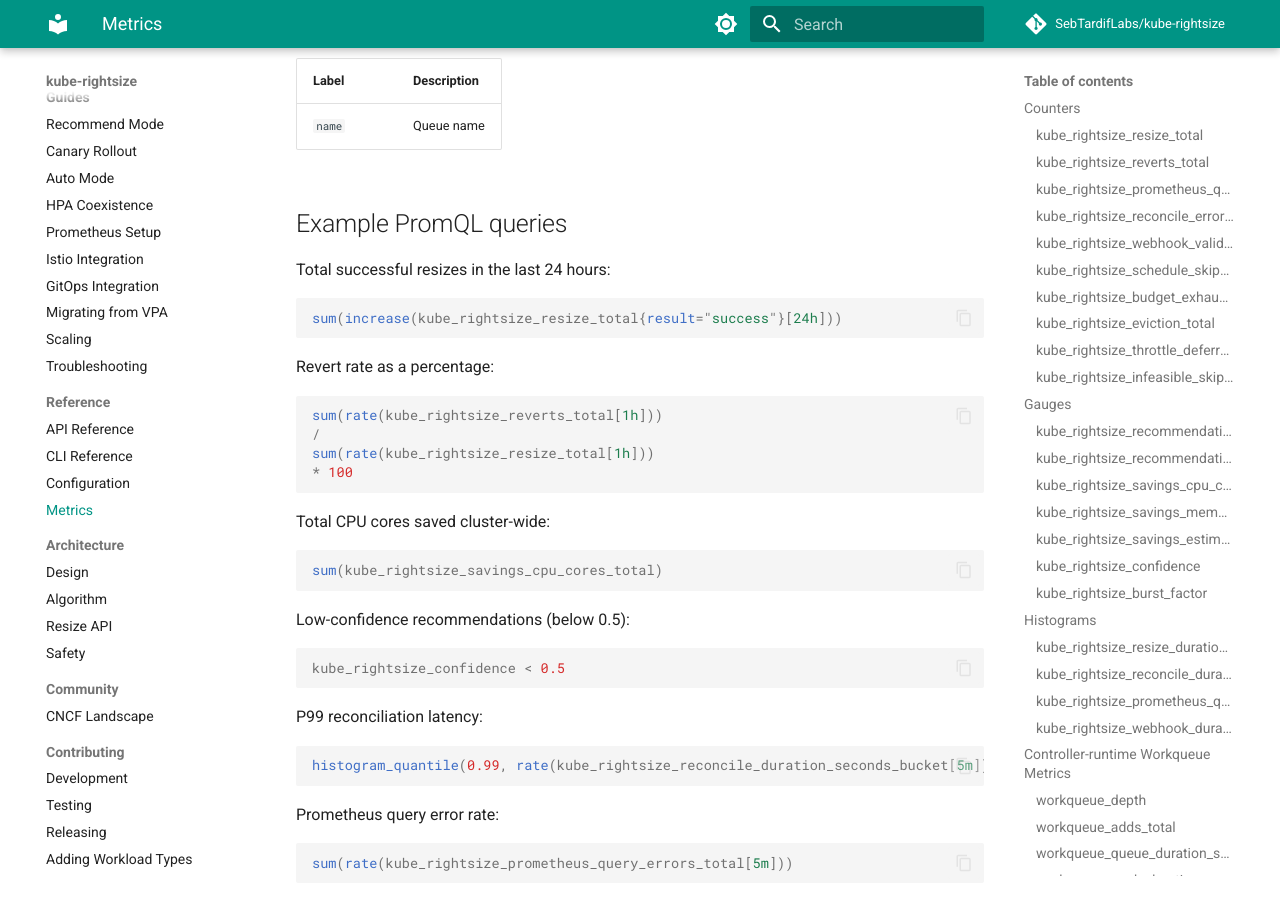
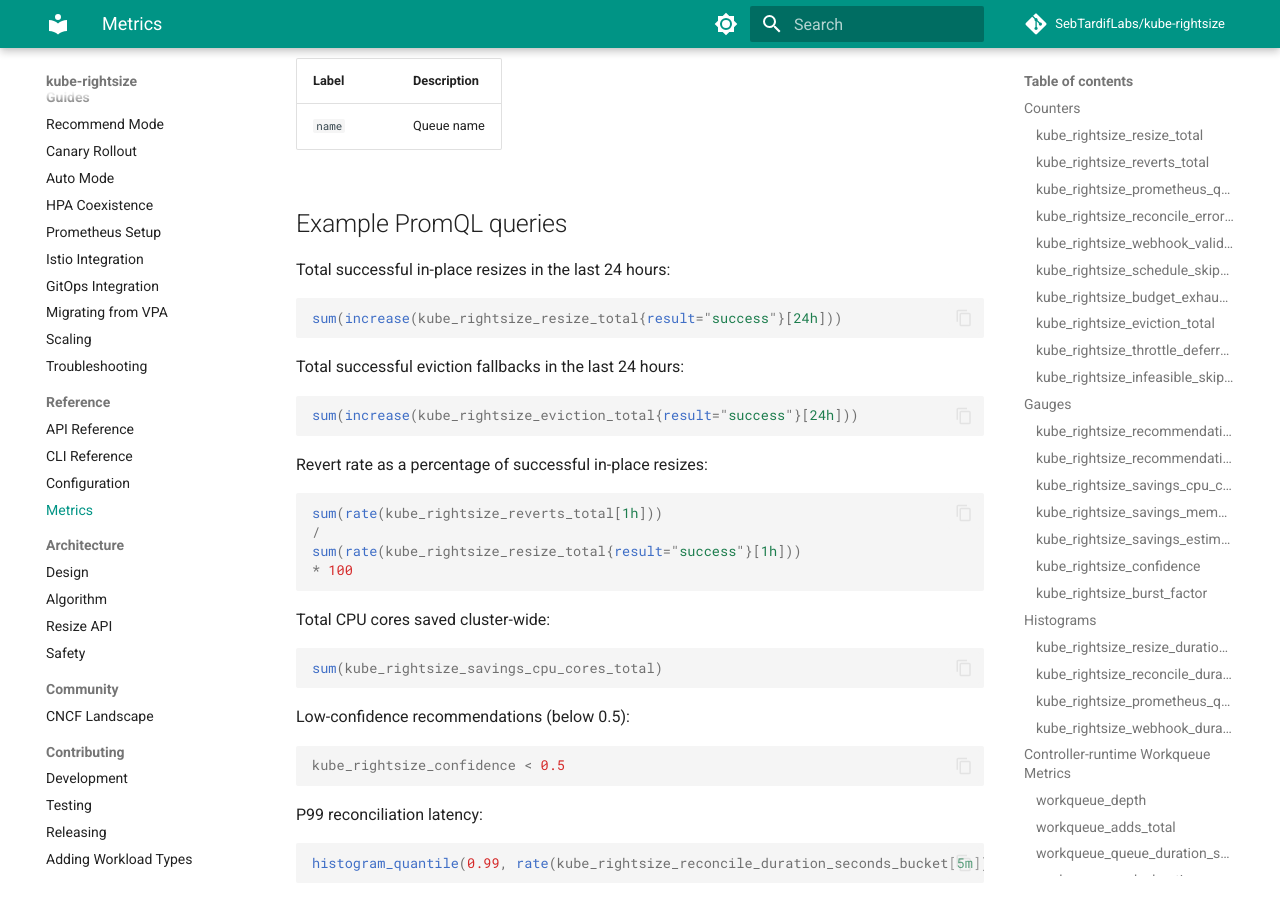
Before and after one commit to attune-io/attune, an MkDocs documentation site: the page built from docs/reference/metrics.md, in a window 1280 px wide and 900 px high, scrolled down 8148 px. Built offline with MkDocs 1.6.1 and Material for MkDocs 9.7.7, drawn with Linux system fonts in a browser that asks for light colours; comment, search, counter and statistics services are not loaded; some of the changed text lies outside the part shown.

Commit message:
fix: separate eviction fallback from resize metrics
Stop counting eviction fallback as an in-place resize success, add regression coverage, and update observability docs and dashboards so operators can distinguish resize throughput from eviction fallback activity.

Signed-off-by: Sebastien Tardif <sebtardif@ncf.ca>

````diff
--- a/docs/reference/metrics.md
+++ b/docs/reference/metrics.md
@@ -5,13 +5,13 @@
 
 ### kube_rightsize_resize_total
 
-Total number of resize operations performed.
+Total number of in-place resize operations performed.
 
 | Label | Description |
 |-------|-------------|
 | `namespace` | Workload namespace |
 | `workload` | Workload name |
-| `resource` | `cpu`, `memory`, or `eviction` (when InPlaceOrEvict falls back to eviction) |
+| `resource` | `cpu` or `memory` |
 | `result` | `success`, `failed`, or `reverted` |
 
 ### kube_rightsize_reverts_total
@@ -275,18 +275,24 @@
 
 ## Example PromQL queries
 
-Total successful resizes in the last 24 hours:
+Total successful in-place resizes in the last 24 hours:
 
 ```promql
 sum(increase(kube_rightsize_resize_total{result="success"}[24h]))
 ```
 
-Revert rate as a percentage:
+Total successful eviction fallbacks in the last 24 hours:
+
+```promql
+sum(increase(kube_rightsize_eviction_total{result="success"}[24h]))
+```
+
+Revert rate as a percentage of successful in-place resizes:
 
 ```promql
 sum(rate(kube_rightsize_reverts_total[1h]))
 /
-sum(rate(kube_rightsize_resize_total[1h]))
+sum(rate(kube_rightsize_resize_total{result="success"}[1h]))
 * 100
 ```
 
````
Also changed, not shown: docs/SPEC.md (+2 -1 lines), docs/guides/auto-mode.md (+2 -1 lines), docs/guides/scaling.md (+3 -2 lines), 4 other files.
